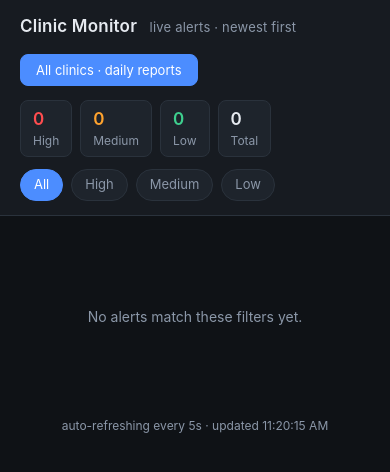
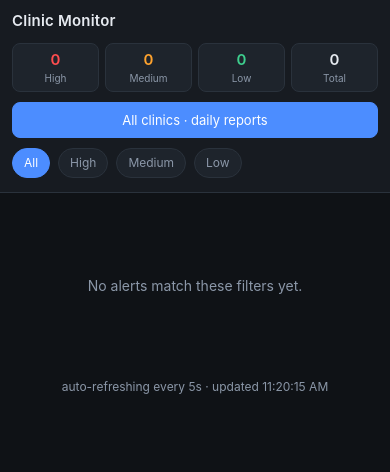
Before and after one commit to Jagdish702/Clinic-Monitoring-System, a Flask app: page / in a window 390 px wide. Shown: the top 472 px of the page. Run offline with Flask 3, Linux system fonts and the light colour scheme; data that the repository does not hold is empty.

Commit message:
Make the dashboard usable on a phone
Measured at 375px, three things were broken:

- the evidence thumbnail kept its fixed 230px beside the text, so on a 335px
  card the description had 56px to live in
- the page scrolled sideways: body 382px against a 375px viewport, pushed out
  by the clinic name
- the header rendered 493px tall - most of an 812px screen before a single
  alert was visible, because 17 filter chips wrapped onto three rows

The card now stacks (full-width image above the text), the filter chips scroll
horizontally in one row instead of wrapping, the header subtitle is dropped,
and the reports sheet fills the screen rather than floating in a card.

Desktop layout is untouched - everything is inside a max-width: 640px query.

Co-Authored-By: Claude Opus 5 <noreply@anthropic.com>

```diff
--- a/clinic_monitor/dashboard/templates/index.html
+++ b/clinic_monitor/dashboard/templates/index.html
@@ -102,6 +102,46 @@
   .note{color:var(--muted);font-size:12px}
   select{background:var(--panel-2);color:var(--text);border:1px solid var(--line);
          border-radius:8px;padding:6px 10px;font-family:inherit;font-size:13px}
+
+  /* --- phones ---
+     Three things break on a narrow screen: the evidence thumbnail keeps its
+     230px and leaves ~56px for the text beside it, the header grows to ~490px
+     (most of the screen before a single alert), and the clinic name pushes the
+     page into sideways scrolling. */
+  @media (max-width: 640px){
+    header{padding:10px 12px}
+    h1{font-size:15px}
+    h1 span{display:none}
+    .bar{gap:10px}
+    #open-reports{width:100%;order:3;padding:9px 15px}
+    .tiles{gap:6px;width:100%}
+    .tile{flex:1;padding:5px 8px;font-size:10px;text-align:center}
+    .tile b{font-size:15px}
+    /* One scrolling row of chips instead of three wrapped rows. */
+    .filters{flex-wrap:nowrap;overflow-x:auto;margin-top:10px;padding-bottom:4px;
+             scrollbar-width:none;-webkit-overflow-scrolling:touch}
+    .filters::-webkit-scrollbar{display:none}
+    .chip{flex:0 0 auto;padding:5px 11px;font-size:12px}
+    main{padding:12px}
+    /* Stack the card: full-width image above the text, not beside it. */
+    .event{flex-direction:column;gap:10px;padding:12px}
+    .shot{width:100%;min-width:0;height:180px}
+    .row1{gap:6px}
+    .where{font-size:14px;min-width:0;overflow-wrap:anywhere}
+    .when{margin-left:0;order:3;flex-basis:100%}
+    .desc{font-size:14px}
+    .reason{font-size:12px}
+    /* Reports fill the screen rather than floating in a card. */
+    .overlay{padding:0}
+    .sheet{border-radius:0;min-height:100vh}
+    .sheet-head{padding:10px 12px;gap:8px}
+    .sheet-head h2{font-size:15px}
+    .sheet-body{padding:12px}
+    .clinic-grid{grid-template-columns:1fr}
+    .report h1{font-size:17px}
+    .report h2{font-size:14px;margin:20px 0 8px}
+    .report p,.report ul{font-size:14px}
+  }
 </style>
 </head>
 <body>
```
